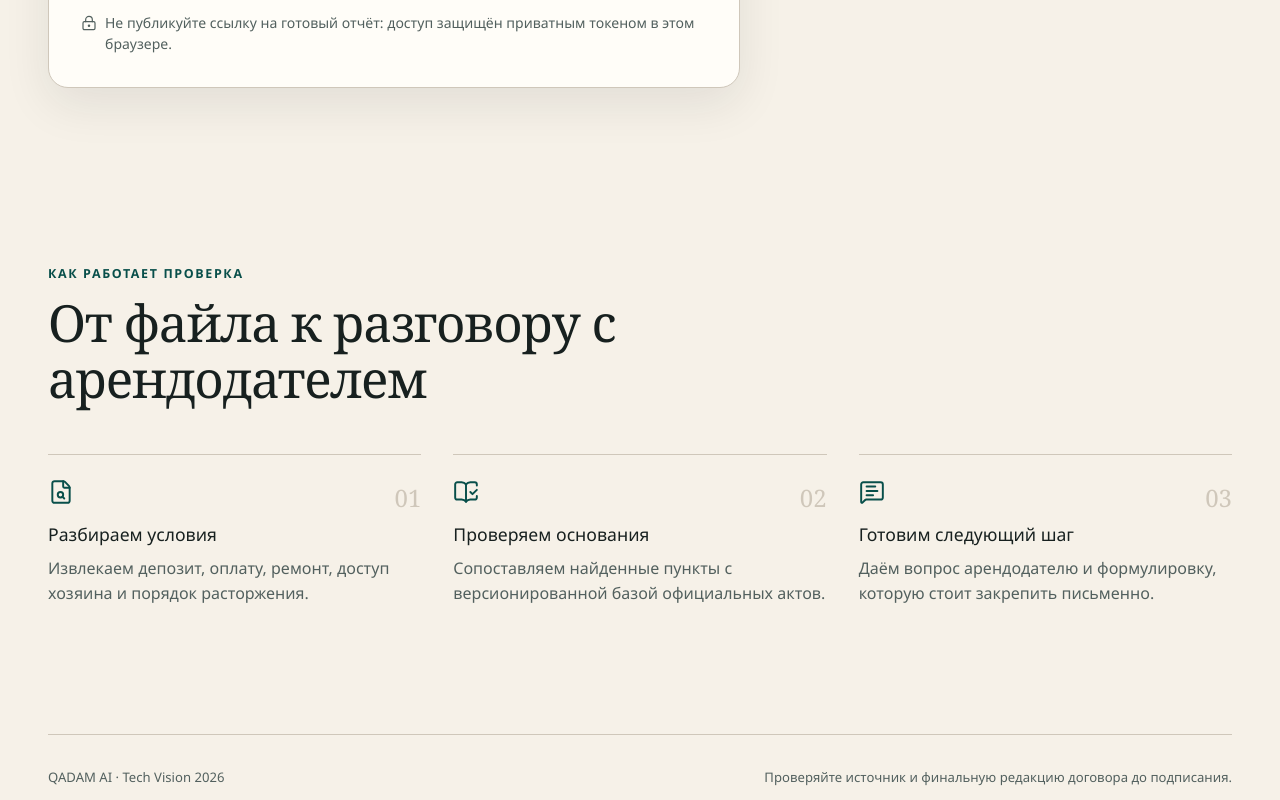
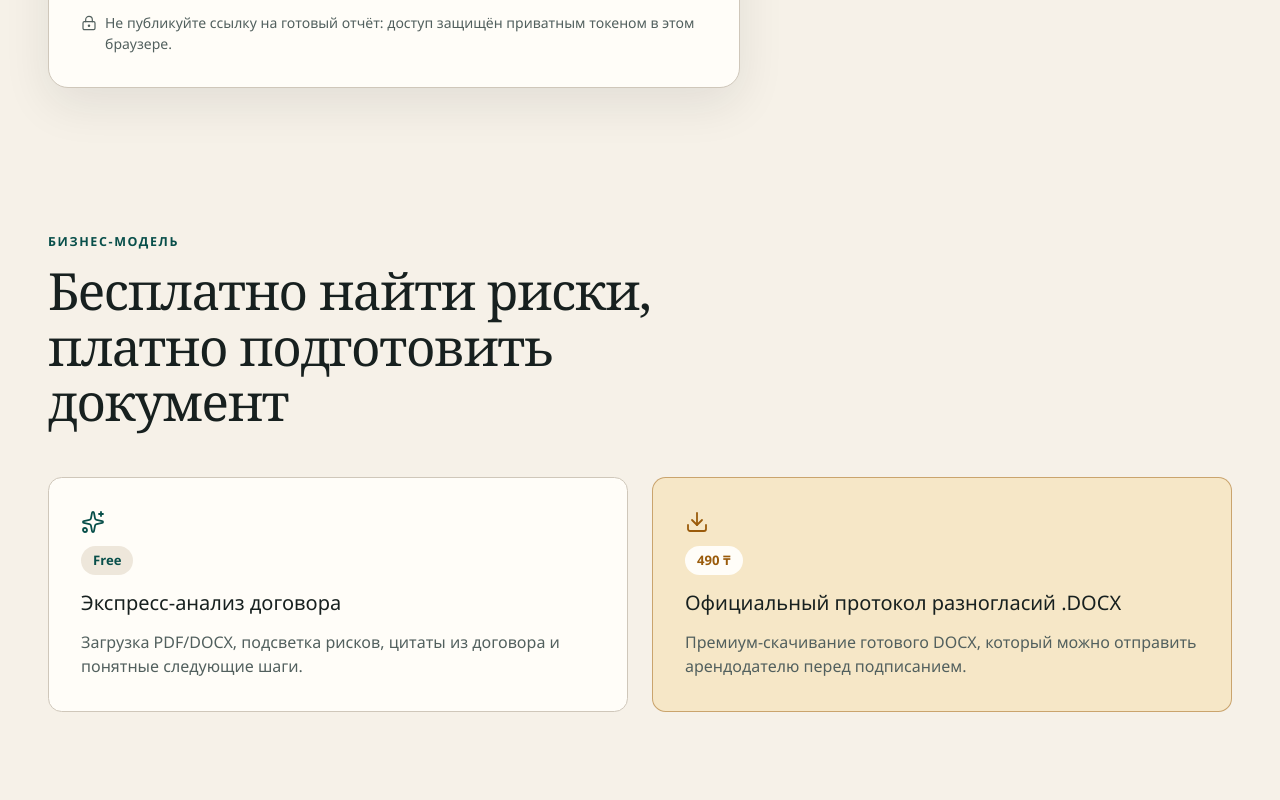
Before and after one commit to mansurmaksut19-code/Qadam-AI, a Next.js app in the folder apps/web/: page / in a window 1280 px wide. Shown: the part 1660-2460 px from the top of the page. Built offline with nearby package versions, Linux system fonts and the light colour scheme.

Commit message:
Add freemium pricing model

```diff
--- a/apps/web/src/app/globals.css
+++ b/apps/web/src/app/globals.css
@@ -73,6 +73,7 @@ h2 {
 .site-footer,
 .hero,
 .upload-section,
+.pricing-section,
 .steps {
   width: min(100% - 2rem, 74rem);
   margin-inline: auto;
@@ -323,6 +324,64 @@ h2 {
 }
 
 .privacy-note p {
+  color: var(--ink-muted);
+}
+
+.pricing-section {
+  padding-block: clamp(4rem, 8vw, 6rem);
+}
+
+.pricing-grid {
+  display: grid;
+  grid-template-columns: repeat(2, minmax(0, 1fr));
+  gap: var(--space-6);
+}
+
+.pricing-plan {
+  display: grid;
+  align-content: start;
+  gap: var(--space-3);
+  padding: clamp(1.25rem, 3vw, 2rem);
+  border: 1px solid var(--border);
+  border-radius: var(--radius-md);
+  background: var(--paper-raised);
+}
+
+.pricing-plan--premium {
+  border-color: rgb(154 91 11 / 48%);
+  background: var(--amber-soft);
+}
+
+.pricing-plan svg {
+  color: var(--teal-strong);
+}
+
+.pricing-plan--premium svg {
+  color: var(--amber);
+}
+
+.pricing-plan__price {
+  width: fit-content;
+  padding: var(--space-1) var(--space-3);
+  border-radius: 999px;
+  background: var(--paper-muted);
+  color: var(--teal-strong);
+  font-size: 0.82rem;
+  font-weight: 700;
+}
+
+.pricing-plan--premium .pricing-plan__price {
+  background: var(--paper-raised);
+  color: var(--amber);
+}
+
+.pricing-plan h3 {
+  margin: 0;
+  font-size: 1.25rem;
+}
+
+.pricing-plan p {
+  margin: 0;
   color: var(--ink-muted);
 }
 
@@ -847,6 +906,15 @@ h2 {
   background: var(--paper-muted);
 }
 
+.negotiation-launcher .button {
+  margin-block: var(--space-4) var(--space-2);
+}
+
+.premium-note {
+  color: var(--ink-muted);
+  font-size: 0.82rem;
+}
+
 .dialog-backdrop {
   position: fixed;
   z-index: 90;
@@ -960,6 +1028,10 @@ h2 {
   }
 
   .steps__grid {
+    grid-template-columns: 1fr;
+  }
+
+  .pricing-grid {
     grid-template-columns: 1fr;
   }
 
--- a/apps/web/src/app/page.tsx
+++ b/apps/web/src/app/page.tsx
@@ -1,4 +1,12 @@
-import { ArrowDown, BookOpenCheck, FileSearch, MessageSquareText, ShieldCheck } from "lucide-react";
+import {
+  ArrowDown,
+  BookOpenCheck,
+  Download,
+  FileSearch,
+  MessageSquareText,
+  ShieldCheck,
+  Sparkles,
+} from "lucide-react";
 
 import { Card } from "@/components/ui/card";
 import { Icon } from "@/components/ui/icon";
@@ -62,6 +70,27 @@ export default function Home() {
           </div>
         </section>
 
+        <section className="pricing-section" aria-labelledby="pricing-title">
+          <div className="section-heading">
+            <p className="eyebrow">Бизнес-модель</p>
+            <h2 id="pricing-title">Бесплатно найти риски, платно подготовить документ</h2>
+          </div>
+          <div className="pricing-grid">
+            <article className="pricing-plan">
+              <Icon icon={Sparkles} size={24} />
+              <span className="pricing-plan__price">Free</span>
+              <h3>Экспресс-анализ договора</h3>
+              <p>Загрузка PDF/DOCX, подсветка рисков, цитаты из договора и понятные следующие шаги.</p>
+            </article>
+            <article className="pricing-plan pricing-plan--premium">
+              <Icon icon={Download} size={24} />
+              <span className="pricing-plan__price">490 ₸</span>
+              <h3>Официальный протокол разногласий .DOCX</h3>
+              <p>Премиум-скачивание готового DOCX, который можно отправить арендодателю перед подписанием.</p>
+            </article>
+          </div>
+        </section>
+
         <section className="steps" aria-labelledby="steps-title">
           <div className="section-heading">
             <p className="eyebrow">Как работает проверка</p>
--- a/apps/web/src/features/analysis/report-view.tsx
+++ b/apps/web/src/features/analysis/report-view.tsx
@@ -1,4 +1,4 @@
-import { AlertOctagon, CheckCircle2, FileQuestion } from "lucide-react";
+import { AlertOctagon, CheckCircle2, Download, FileQuestion } from "lucide-react";
 
 import { Button } from "@/components/ui/button";
 import { Icon } from "@/components/ui/icon";
@@ -109,9 +109,17 @@ export function ReportView({ onRetry, report }: ReportViewProps) {
         <QuestionPanel analysisId={report.id} suggestions={report.questionSuggestions} />
         {findings.length ? (
           <div className="negotiation-launcher">
-            <p className="eyebrow">Подготовьтесь к разговору</p>
-            <h2>Обсудите спорный пункт письменно</h2>
-            <p>QADAM соберёт вежливое сообщение из конкретного вопроса и следующего шага.</p>
+            <p className="eyebrow">Premium · 490 ₸</p>
+            <h2>Скачайте протокол разногласий .DOCX</h2>
+            <p>
+              Free-анализ уже подсветил риски. Premium подготовит официальный DOCX, который можно отправить
+              арендодателю перед подписанием.
+            </p>
+            <Button disabled type="button" variant="secondary">
+              <Icon icon={Download} size={17} />
+              Скачать DOCX — 490 ₸
+            </Button>
+            <p className="premium-note">Оплата и генерация DOCX будут подключены после выбора платежного провайдера.</p>
             <NegotiationDialog analysisId={report.id} findings={findings} />
           </div>
         ) : null}
--- a/package.json
+++ b/package.json
@@ -4,7 +4,7 @@
   "private": true,
   "packageManager": "pnpm@11.3.0",
   "scripts": {
-    "build": "npm --prefix apps/web run build",
+    "build": "node scripts/build-sites.mjs",
     "dev": "pnpm --if-present --recursive --parallel dev",
     "lint": "pnpm --if-present --recursive lint && cd apps/api && uv run ruff check src tests",
     "test": "pnpm --if-present --recursive test && cd apps/api && uv run pytest",
```
Also changed, not shown: 1 other file (tests, documents, lock files or other folders).
